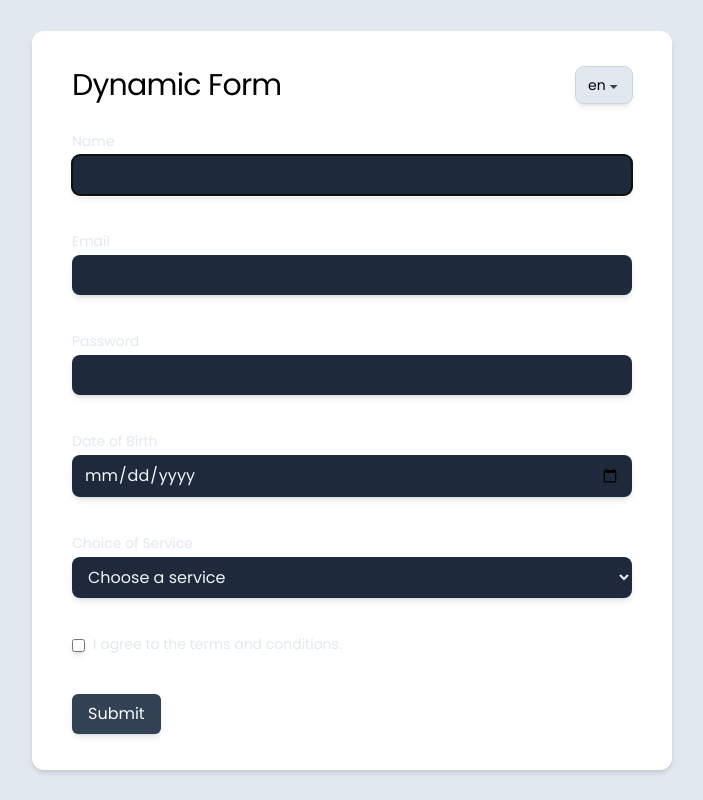
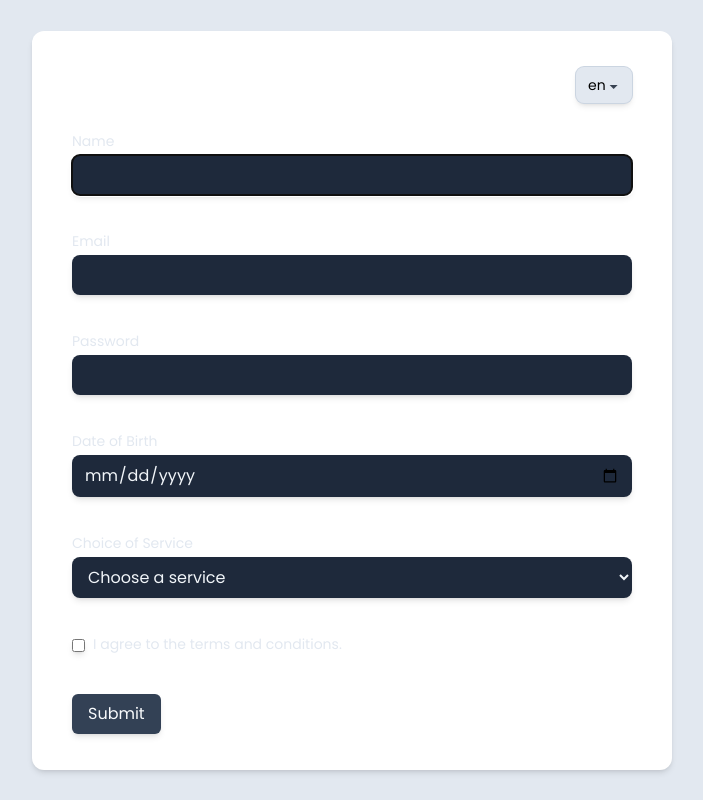
Before and after one commit to greengem/vue-form-whg, a Vue app: page / in a window 1280 px wide. Shown: the whole page, without its empty margins (288-991 px from the left). Built offline with nearby package versions, Linux system fonts and the light colour scheme; some icons are missing.

Commit message:
Modified FormHeader to accept title as a slot so it can be reused

```diff
--- a/src/components/form/FormHeader.vue
+++ b/src/components/form/FormHeader.vue
@@ -5,7 +5,7 @@ import LanguageSwitcher from '@/components/common/LanguageSwitcher.vue'
 <template>
   <header class="flex items-center justify-between mb-7">
     <h1 class="text-2xl md:text-3xl dark:text-slate-50 tracking-tight">
-      {{ $t('form.formTitle') }}
+      <slot></slot>
     </h1>
     <LanguageSwitcher />
   </header>
```
